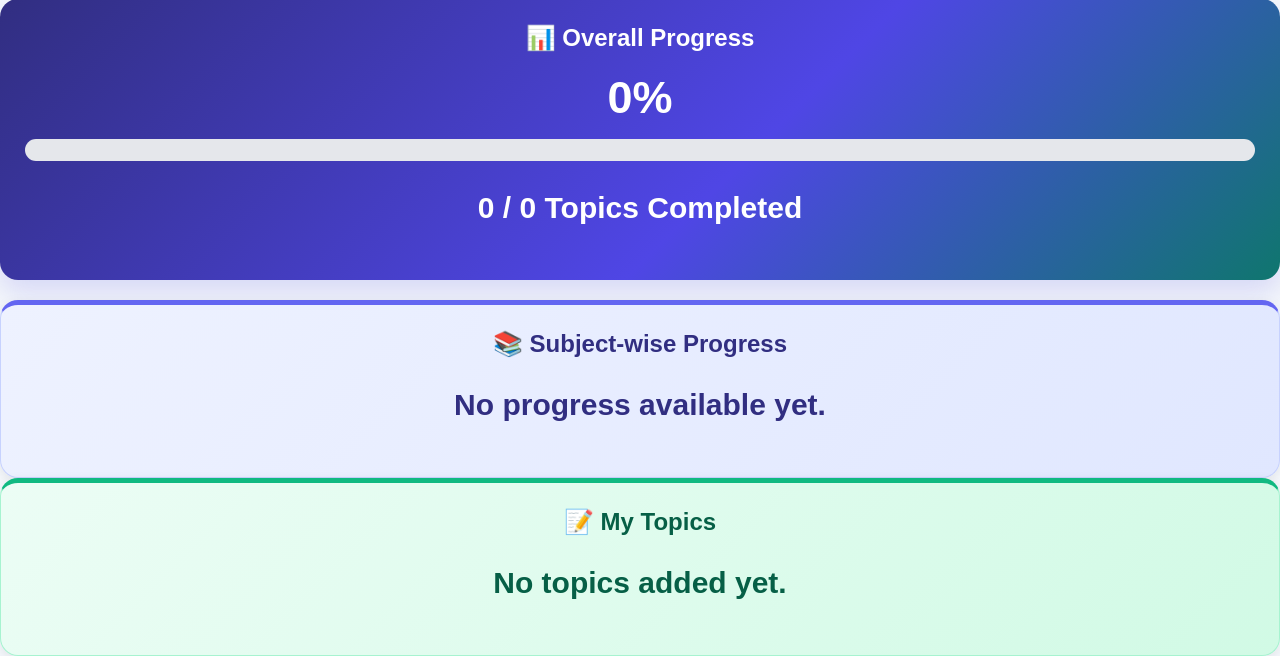
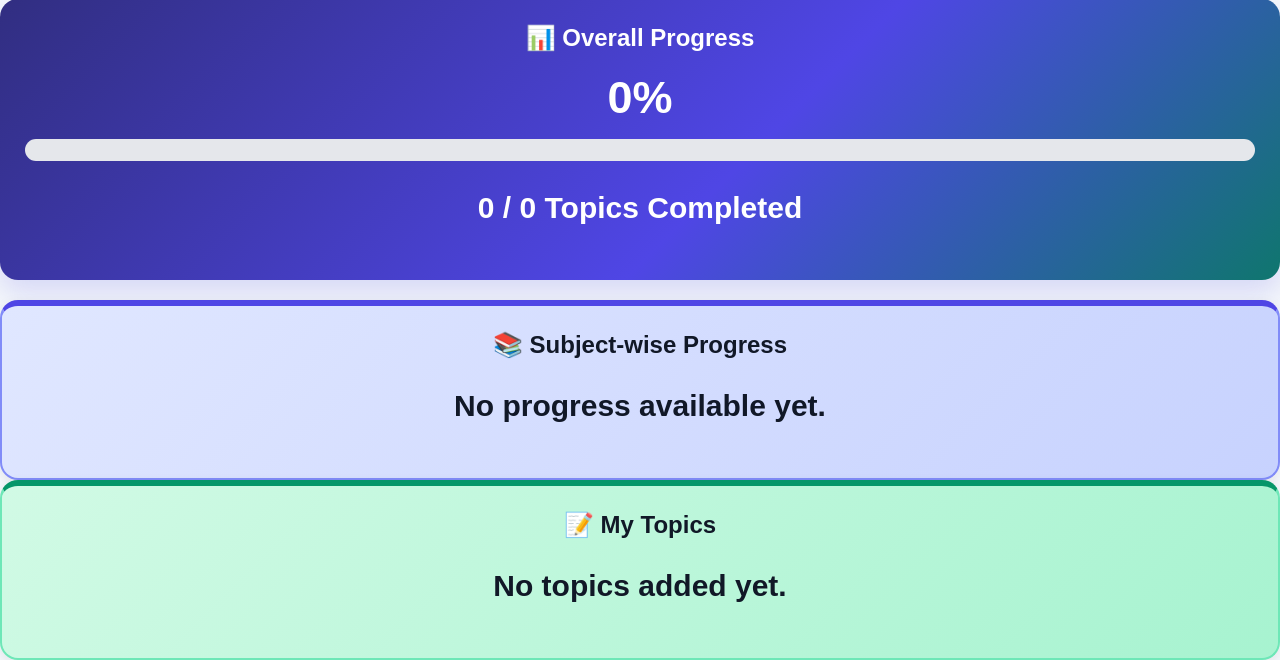
Before and after one commit to saranrj-dev/student-smart-study-planner, a Flask app: page /progress in a window 1280 px wide. Shown: the part 565-1225 px from the top of the page. Run offline with Flask 3, Linux system fonts and the light colour scheme; the visitor is signed in with stand-in values (Sample User, id 1); data that the repository does not hold is empty; some libraries are stand-ins or nearby versions.

Commit message:
Force non-white backgrounds for subject progress and my topics

```diff
--- a/templates/progress.html
+++ b/templates/progress.html
@@ -183,6 +183,49 @@ body.dark-mode .container .subject-progress-section button,
 body.dark-mode .container .my-topics-section button {
     color: #ffffff !important;
 }
+
+
+/* GUARANTEED SECTION BACKGROUNDS: override global .card and .topic-item rules */
+html body .container .card.subject-progress-section {
+  background: #e0e7ff !important;
+  background-image: linear-gradient(135deg, #e0e7ff 0%, #c7d2fe 100%) !important;
+  border: 2px solid #818cf8 !important;
+  border-top: 6px solid #4f46e5 !important;
+}
+html body .container .card.my-topics-section {
+  background: #d1fae5 !important;
+  background-image: linear-gradient(135deg, #d1fae5 0%, #a7f3d0 100%) !important;
+  border: 2px solid #6ee7b7 !important;
+  border-top: 6px solid #059669 !important;
+}
+html body .container .card.subject-progress-section > .topic-item.subject-progress-item {
+  background: #c7d2fe !important;
+  background-image: none !important;
+  border: 1px solid #a5b4fc !important;
+}
+html body .container .card.my-topics-section > .topic-item.my-topic-item {
+  background: #a7f3d0 !important;
+  background-image: none !important;
+  border: 1px solid #6ee7b7 !important;
+}
+html body .container .card.subject-progress-section,
+html body .container .card.subject-progress-section *,
+html body .container .card.my-topics-section,
+html body .container .card.my-topics-section * { color: #111827 !important; }
+html body .container .card.subject-progress-section button,
+html body .container .card.my-topics-section button { background: #047857 !important; color: #ffffff !important; }
+html body.dark-mode .container .card.subject-progress-section,
+html body.dark-mode .container .card.my-topics-section,
+html body.dark-mode .container .card.subject-progress-section > .topic-item.subject-progress-item,
+html body.dark-mode .container .card.my-topics-section > .topic-item.my-topic-item {
+  background: #1e293b !important;
+  background-image: none !important;
+  border-color: #475569 !important;
+}
+html body.dark-mode .container .card.subject-progress-section,
+html body.dark-mode .container .card.subject-progress-section *,
+html body.dark-mode .container .card.my-topics-section,
+html body.dark-mode .container .card.my-topics-section * { color: #f9fafb !important; }
 
 </style>
 </head>
```
